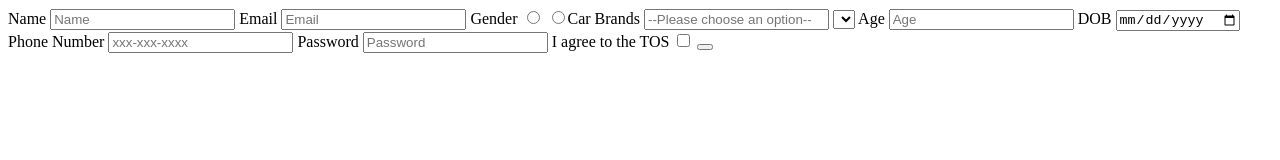
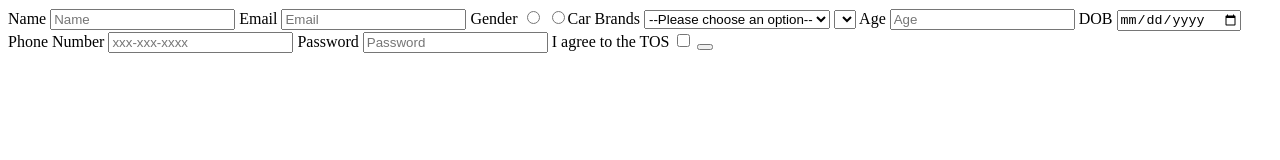
Before and after one commit to acciojob/signup-form-car-MeghanaSubramanyam, a website: page main.html in a window 1280 px wide. Drawn offline with Linux system fonts and the light colour scheme.

Commit message:
created a submission

```diff
--- a/main.html
+++ b/main.html
@@ -19,7 +19,11 @@
 		<input id="gender_m,gender_f" type="radio" required name="gender">
 		<input id="gender_m,gender_f" type="radio" required name="gender"
 		<label for="cars">Car Brands</label>
-		<input id="cars" type="select" required placeholder="--Please choose an option--">
+		<select id="cars" required>
+    <option value="" disabled selected>--Please choose an option--</option>
+    <!-- Add your options here -->
+</select>
+		<!-- <input id="cars" type="select" required placeholder="--Please choose an option--"> -->
 		<select id="cars" ></select>
 		<label for="age">Age</label>
 		<input id="age" type="number" required placeholder="Age">
```
